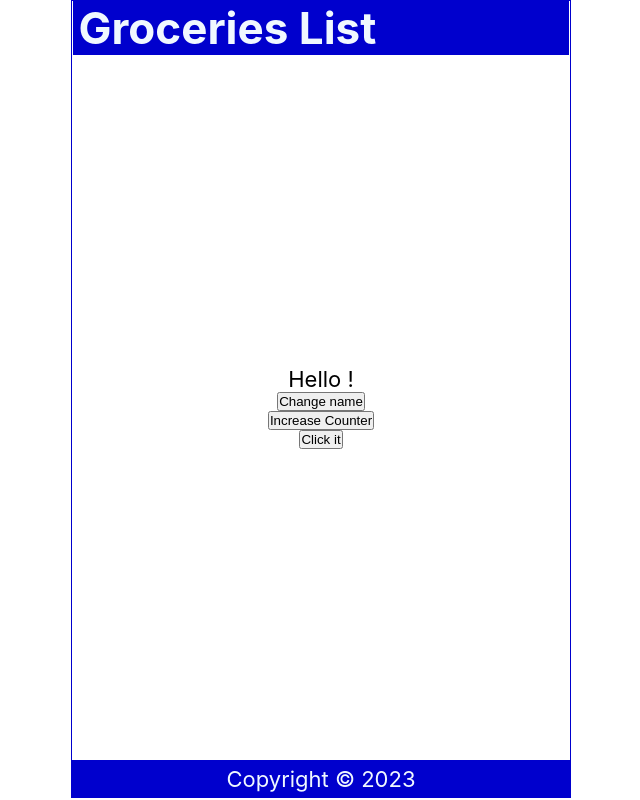
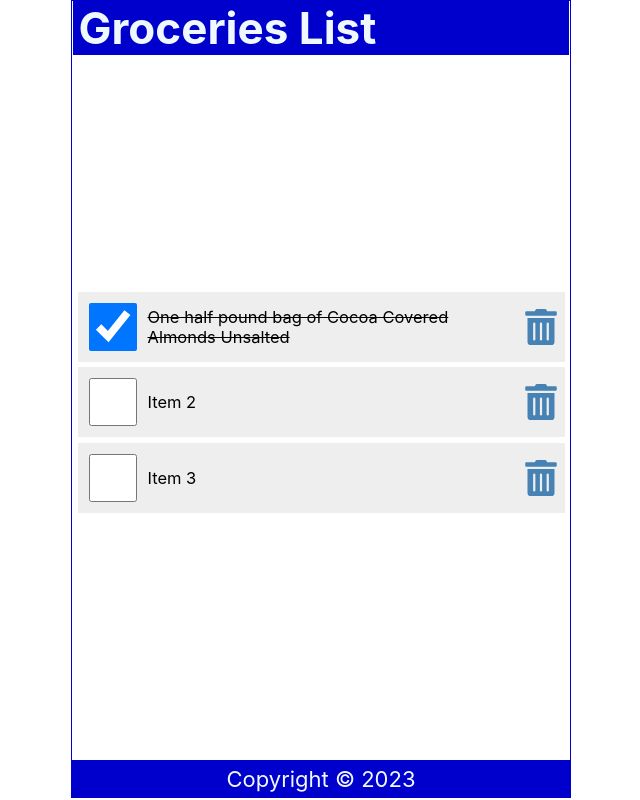
Before and after one commit to Geoffrey-Merville/reactcourse-blogapp, a React (Create React App) app in the folder full-react-course/: page / in a window 1280 px wide. Shown: the whole page, without its empty margins (319-959 px from the left). Built offline with nearby package versions, Linux system fonts and the light colour scheme; the HTML template or start-up script is replaced by a standard one.

Commit message:
created first lists & keys

```diff
--- a/full-react-course/package.json
+++ b/full-react-course/package.json
@@ -34,5 +34,8 @@
       "last 1 firefox version",
       "last 1 safari version"
     ]
+  },
+  "devDependencies": {
+    "react-icons": "^4.11.0"
   }
 }
--- a/full-react-course/src/components/Content.js
+++ b/full-react-course/src/components/Content.js
@@ -1,29 +1,67 @@
 import { useState } from "react";
+import { FaTrashAlt } from "react-icons/fa";
 
 const Content = () => {
-  const [name, setName] = useState("");
-  const [count, setCount] = useState(0);
-  const handleNameChange = () => {
-    const names = ["Bob", "Kevin", "Dave", "Kuragi"];
-    const int = Math.floor(Math.random() * 4);
-    setName(names[int]);
+  const [items, setItems] = useState([
+    {
+      id: 1,
+      checked: true,
+      item: "One half pound bag of Cocoa Covered Almonds Unsalted",
+    },
+    {
+      id: 2,
+      checked: false,
+      item: "Item 2",
+    },
+    {
+      id: 3,
+      checked: false,
+      item: "Item 3",
+    },
+  ]);
+
+  const handleCheck = (id) => {
+    const listItems = items.map((item) =>
+      item.id === id ? { ...item, checked: !item.checked } : item
+    );
+    setItems(listItems);
+    localStorage.setItem("Shoppinglist", JSON.stringify(listItems));
   };
 
-  const handleClick = () => {
-    setCount(count + 1);
-    console.log(count);
-  };
-
-  const handleClick2 = () => {
-    console.log(count);
+  const handleDelete = (id) => {
+    const listItems = items.filter((item) => item.id !== id);
+    setItems(listItems);
+    localStorage.setItem("Shoppinglist", JSON.stringify(listItems));
   };
 
   return (
     <main>
-      <p onDoubleClick={handleClick}>Hello {name}!</p>
-      <button onClick={handleNameChange}>Change name</button>
-      <button onClick={handleClick}>Increase Counter</button>
-      <button onClick={handleClick2}>Click it</button>
+      {items.length ? (
+        <ul>
+          {items.map((item) => (
+            <li className="item" key={item.id}>
+              <input
+                type="checkbox"
+                onChange={() => handleCheck(item.id)}
+                checked={item.checked}
+              />
+              <label
+                style={item.checked ? { textDecoration: "line-through" } : null}
+                onClick={() => handleCheck(item.id)}
+              >
+                {item.item}
+              </label>
+              <FaTrashAlt
+                onClick={() => handleDelete(item.id)}
+                role="button"
+                tabIndex="0"
+              />
+            </li>
+          ))}
+        </ul>
+      ) : (
+        <p style={{ marginTop: "2rem" }}>The list is empty</p>
+      )}
     </main>
   );
 };
--- a/full-react-course/src/index.css
+++ b/full-react-course/src/index.css
@@ -56,3 +56,62 @@
   display: grid;
   place-content: center;
 }
+
+ul {
+  width: 100%;
+  list-style: none;
+  padding: 0 0.25rem 0.25rem;
+}
+
+ul li::before {
+  content: "\200B";
+}
+
+.item {
+  display: flex;
+  justify-content: flex-start;
+  align-items: center;
+  padding: 0.5rem 0 0.5rem 0.5rem;
+  margin: 0.25rem 0;
+  background-color: #eee;
+}
+
+.item:first-child {
+  margin: 0;
+}
+
+.item input[type="checkbox"] {
+  text-align: center;
+  width: 2.5rem;
+  width: 48px;
+  min-width: 48px;
+  height: 2.5rem;
+  height: 48px;
+  min-height: 48px;
+  cursor: pointer;
+  margin-right: 0.5rem;
+}
+
+.item input[type="checkbox"]:focus + label {
+  text-decoration: underline;
+}
+
+.item > label {
+  font-size: 0.75rem;
+  flex-grow: 1;
+}
+
+.item svg {
+  width: 48px;
+  min-width: 48px;
+  height: 36px;
+  font-size: 1rem;
+  color: steelblue;
+  cursor: pointer;
+}
+
+.item svg:focus,
+.item svg:hover {
+  color: red;
+  outline: none;
+}
```
Also changed, not shown: 1 other file (tests, documents, lock files or other folders).
